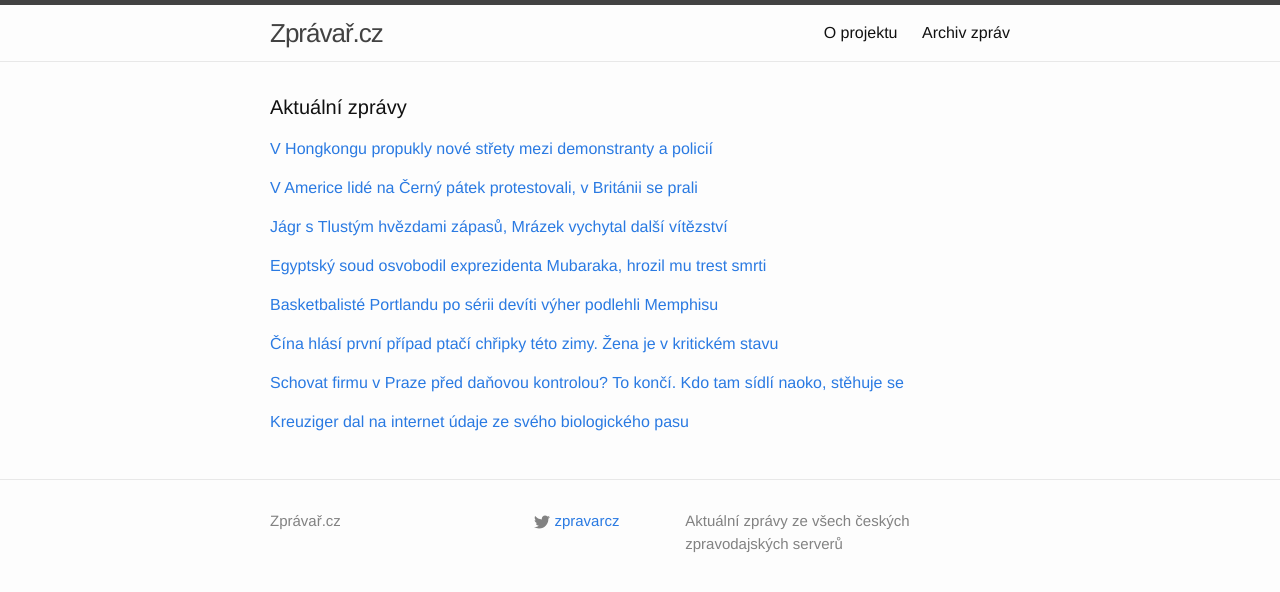
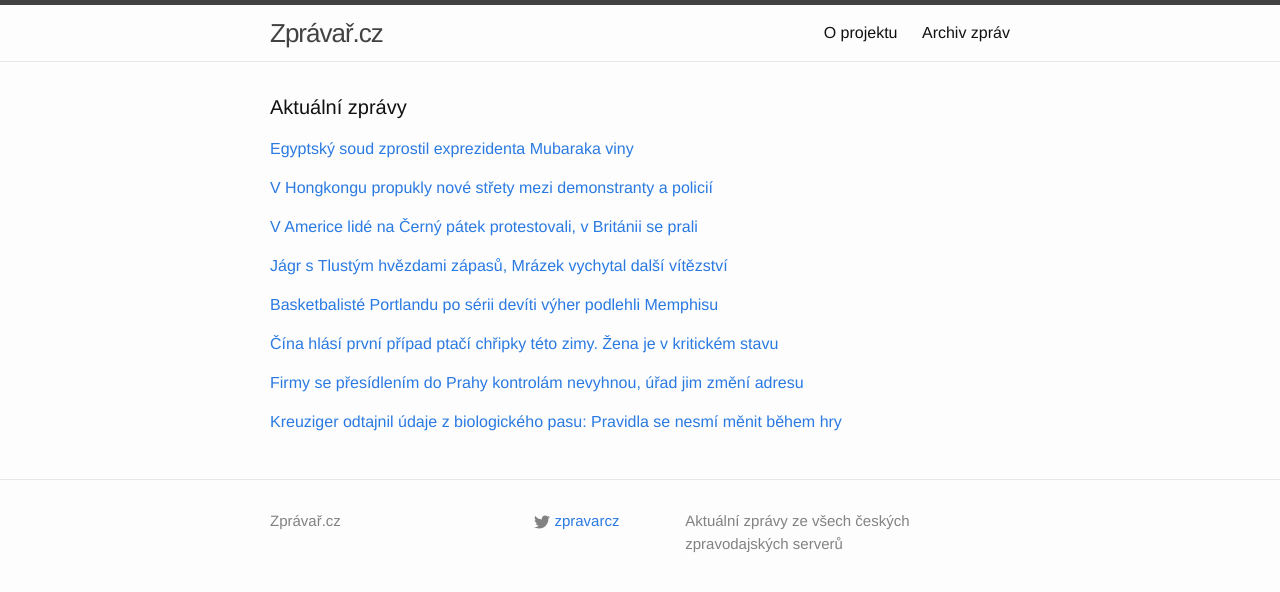
Before and after one commit to adliska/zpravar, a Jekyll site: the page built from index.html, in a window 1280 px wide. Shown: the top 592 px of the page. Built offline with Jekyll 4.4.1, drawn with Linux system fonts in a browser that asks for light colours; some of the changed lines change nothing that is shown.

Commit message:
zpravar news update

```diff
--- a/index.html
+++ b/index.html
@@ -5,8 +5,21 @@ layout: default
 <div class="home">
     <h1 class="page-heading">Aktuální zprávy</h1>
 
-<p><a href="javascript:;" onclick="toggle_visibility('zpravy0')">V Hongkongu propukly nové střety mezi demonstranty a policií</a></p>
+<p><a href="javascript:;" onclick="toggle_visibility('zpravy0')">Egyptský soud zprostil exprezidenta Mubaraka viny</a></p>
 <div id="zpravy0" style="display:none">
+<ul>
+<li><a href=http://www.ceskatelevize.cz/ct24/svet/293936-egyptsky-soud-zprostil-exprezidenta-mubaraka-viny/>Egyptský soud zprostil exprezidenta Mubaraka viny - www.ceskatelevize.cz</a></li>
+<li><a href=http://zahranicni.ihned.cz/afrika/c1-63186760-byvaly-prezident-mubarak-je-nevinny-oznamil-egyptsky-soud>Bývalý prezident Mubarak je nevinný, oznámil egyptský soud - zahranicni.ihned.cz</a></li>
+<li><a href=http://zpravy.e15.cz/zahranicni/politika/egyptsky-soud-zrusil-dozivoti-pro-exprezidenta-mubaraka-1141075>Egyptský soud zrušil doživotí pro exprezidenta Mubaraka - zpravy.e15.cz</a></li>
+<li><a href=http://zpravy.e15.cz/zahranicni/politika/egyptsky-soud-osvobodil-exprezidenta-mubaraka-hrozil-mu-trest-smrti-1141075>Egyptský soud osvobodil exprezidenta Mubaraka, hrozil mu trest smrti - zpravy.e15.cz</a></li>
+<li><a href=http://www.lidovky.cz/egyptsky-soud-zprostil-mubaraka-viny-za-smrt-demonstrantu-nemuze-1dy-/zpravy-svet.aspx?c=A141129_101603_ln_zahranici_hm>Egyptský soud zprostil Mubaraka viny. Za smrt demonstrantů nemůže  - www.lidovky.cz</a></li>
+<li><a href=http://zpravy.aktualne.cz/zahranici/mubarak-je-nevinen-rozhodl-egyptsky-soud/r~0b38598677ac11e4bdad0025900fea04/>Mubarak je nevinen, rozhodl egyptský soud - zpravy.aktualne.cz</a></li>
+<li><a href=http://echo24.cz/a/iJwEZ>Egyptský soud osvobodil exprezidenta Mubaraka - echo24.cz</a></li>
+<li><a href=http://www.tyden.cz/rubriky/zahranici/afrika/mubarak-se-na-smrti-demonstrantu-nepodilel-soud-ho-zprostil-viny_325695.html>Mubarak se na smrti demonstrantů nepodílel, soud ho zprostil viny - www.tyden.cz</a></li>
+<li><a href=http://zpravy.idnes.cz/soud-potvrdil-dozivoti-pro-husniho-mubaraka-f3x-/zahranicni.aspx?c=A141129_095855_zahranicni_ert>Soud zrušil doživotí pro Mubaraka, na smrti demonstrantů se nepodílel - zpravy.idnes.cz</a></li>
+</ul>
+</div><p><a href="javascript:;" onclick="toggle_visibility('zpravy1')">V Hongkongu propukly nové střety mezi demonstranty a policií</a></p>
+<div id="zpravy1" style="display:none">
 <ul>
 <li><a href=http://echo24.cz/a/i6jtg>V Hongkongu propukly nové střety mezi demonstranty a policií - echo24.cz</a></li>
 <li><a href=http://zahranicni.ihned.cz/asie-a-pacifik-cina/c1-63185960-demonstranti-v-hongkongu-se-vraceji-na-barikady-zakrocila-policie>Demonstranti v Hongkongu se vracejí na barikády. Zakročila policie - zahranicni.ihned.cz</a></li>
@@ -16,8 +29,8 @@ layout: default
 <li><a href=http://www.novinky.cz/zahranicni/svet/354911-v-hongkongu-propukly-poulicni-nepokoje.html>V Hongkongu propukly pouliční nepokoje - www.novinky.cz</a></li>
 <li><a href=http://www.ceskenoviny.cz/zpravy/zpravy/v-hongkongu-propukly-nove-strety-mezi-demonstranty-a-policii/1152840>V Hongkongu propukly nové střety mezi demonstranty a policií - www.ceskenoviny.cz</a></li>
 </ul>
-</div><p><a href="javascript:;" onclick="toggle_visibility('zpravy1')">V Americe lidé na Černý pátek protestovali, v Británii se prali</a></p>
-<div id="zpravy1" style="display:none">
+</div><p><a href="javascript:;" onclick="toggle_visibility('zpravy2')">V Americe lidé na Černý pátek protestovali, v Británii se prali</a></p>
+<div id="zpravy2" style="display:none">
 <ul>
 <li><a href=http://zpravy.e15.cz/zahranicni/udalosti/v-americe-lide-na-cerny-patek-protestovali-v-britanii-se-prali-1141065>V Americe lidé na Černý pátek protestovali, v Británii se prali - zpravy.e15.cz</a></li>
 <li><a href=http://zpravy.e15.cz/zahranicni/udalosti/v-usa-lide-na-cerny-patek-protestovali-v-britanii-se-prali-1141065>V USA lidé na Černý pátek protestovali, v Británii se prali - zpravy.e15.cz</a></li>
@@ -27,8 +40,8 @@ layout: default
 <li><a href=http://www.tyden.cz/rubriky/zahranici/amerika/ferguson-demonstranti-zablokovali-nakupni-strediska_325685.html>Ferguson: demonstranti zablokovali nákupní střediska - www.tyden.cz</a></li>
 <li><a href=http://www.ceskenoviny.cz/zpravy/zpravy/fergusonsti-demonstranti-zablokovali-nakupni-stredisko/1152818>Fergusonští demonstranti zablokovali nákupní středisko - www.ceskenoviny.cz</a></li>
 </ul>
-</div><p><a href="javascript:;" onclick="toggle_visibility('zpravy2')">Jágr s Tlustým hvězdami zápasů, Mrázek vychytal další vítězství</a></p>
-<div id="zpravy2" style="display:none">
+</div><p><a href="javascript:;" onclick="toggle_visibility('zpravy3')">Jágr s Tlustým hvězdami zápasů, Mrázek vychytal další vítězství</a></p>
+<div id="zpravy3" style="display:none">
 <ul>
 <li><a href=http://www.tyden.cz/rubriky/sport/hokej/nhl/jagr-s-tlustym-hvezdami-zapasu-mrazek-vychytal-dalsi-vitezstvi_325679.html>Jágr s Tlustým hvězdami zápasů, Mrázek vychytal další vítězství - www.tyden.cz</a></li>
 <li><a href=http://hokej.idnes.cz/jagr-a-tlusty-patrili-ke-hvezdam-zapasu-fcm-/nhl.aspx?c=A141128_215304_nhl_Mkr>Jágr a Tlustý patřili ke hvězdám zápasu, Hemský dal první gól - hokej.idnes.cz</a></li>
@@ -36,16 +49,6 @@ layout: default
 <li><a href=http://www.denik.cz/hokej/jagr-a-tlusty-patrili-ke-hvezdam-zapasu-hemsky-dal-prvni-gol-20141129.html>Jágr a Tlustý patřili ke hvězdám zápasu, Hemský dal první gól - www.denik.cz</a></li>
 <li><a href=http://www.sportovninoviny.cz/zpravy/jagr-a-tlusty-patrili-ke-hvezdam-zapasu-hemsky-dal-prvni-gol/1152836>Jágr a Tlustý patřili ke hvězdám zápasu, Hemský dal první gól - www.sportovninoviny.cz</a></li>
 <li><a href=http://sport.aktualne.cz/gol-a-nahravka-jagra-nestacily-vyhru-slavil-golman-mrazek/r~400cb212778c11e49b26002590604f2e/>Gól a nahrávka Jágra nestačily, výhru slavil gólman Mrázek - sport.aktualne.cz</a></li>
-</ul>
-</div><p><a href="javascript:;" onclick="toggle_visibility('zpravy3')">Egyptský soud osvobodil exprezidenta Mubaraka, hrozil mu trest smrti</a></p>
-<div id="zpravy3" style="display:none">
-<ul>
-<li><a href=http://zpravy.e15.cz/zahranicni/politika/egyptsky-soud-osvobodil-exprezidenta-mubaraka-hrozil-mu-trest-smrti-1141075>Egyptský soud osvobodil exprezidenta Mubaraka, hrozil mu trest smrti - zpravy.e15.cz</a></li>
-<li><a href=http://www.lidovky.cz/egyptsky-soud-zprostil-mubaraka-viny-za-smrt-demonstrantu-nemuze-1dy-/zpravy-svet.aspx?c=A141129_101603_ln_zahranici_hm>Egyptský soud zprostil Mubaraka viny. Za smrt demonstrantů nemůže  - www.lidovky.cz</a></li>
-<li><a href=http://zpravy.aktualne.cz/zahranici/mubarak-je-nevinen-rozhodl-egyptsky-soud/r~0b38598677ac11e4bdad0025900fea04/>Mubarak je nevinen, rozhodl egyptský soud - zpravy.aktualne.cz</a></li>
-<li><a href=http://echo24.cz/a/iJwEZ>Egyptský soud osvobodil exprezidenta Mubaraka - echo24.cz</a></li>
-<li><a href=http://www.tyden.cz/rubriky/zahranici/afrika/mubarak-se-na-smrti-demonstrantu-nepodilel-soud-ho-zprostil-viny_325695.html>Mubarak se na smrti demonstrantů nepodílel, soud ho zprostil viny - www.tyden.cz</a></li>
-<li><a href=http://zpravy.idnes.cz/soud-potvrdil-dozivoti-pro-husniho-mubaraka-f3x-/zahranicni.aspx?c=A141129_095855_zahranicni_ert>Soud zrušil doživotí pro Mubaraka, na smrti demonstrantů se nepodílel - zpravy.idnes.cz</a></li>
 </ul>
 </div><p><a href="javascript:;" onclick="toggle_visibility('zpravy4')">Basketbalisté Portlandu po sérii devíti výher podlehli Memphisu</a></p>
 <div id="zpravy4" style="display:none">
@@ -63,16 +66,18 @@ layout: default
 <li><a href=http://zpravy.idnes.cz/cina-hlasi-prvni-pripad-chripky-h7n9-teto-zimni-sezony-pfn-/zahranicni.aspx?c=A141129_065623_zahranicni_zt>Čína hlásí první případ ptačí chřipky této zimy. Nakazila se mladá žena - zpravy.idnes.cz</a></li>
 <li><a href=http://echo24.cz/a/wsw4a>Čína hlásí první případ chřipky H7N9 této zimní sezóny - echo24.cz</a></li>
 </ul>
-</div><p><a href="javascript:;" onclick="toggle_visibility('zpravy6')">Schovat firmu v Praze před daňovou kontrolou? To končí. Kdo tam sídlí naoko, stěhuje se</a></p>
+</div><p><a href="javascript:;" onclick="toggle_visibility('zpravy6')">Firmy se přesídlením do Prahy kontrolám nevyhnou, úřad jim změní adresu</a></p>
 <div id="zpravy6" style="display:none">
 <ul>
+<li><a href=http://zpravy.e15.cz/byznys/finance-a-bankovnictvi/firmy-se-presidlenim-do-prahy-kontrolam-nevyhnou-urad-jim-zmeni-adresu-1141077>Firmy se přesídlením do Prahy kontrolám nevyhnou, úřad jim změní adresu - zpravy.e15.cz</a></li>
 <li><a href=http://byznys.ihned.cz/zpravodajstvi-cesko/c1-63186560-schovat-firmu-v-praze-pred-danovou-kontrolou-to-konci-kdo-tam-sidli-naoko-stehuje-se>Schovat firmu v Praze před daňovou kontrolou? To končí. Kdo tam sídlí naoko, stěhuje se - byznys.ihned.cz</a></li>
 <li><a href=http://www.tyden.cz/rubriky/byznys/cesko/konec-raje-podnikatelu-v-praze-urad-vystehuje-tisice-firem_325686.html>Konec ráje podnikatelů v Praze? Úřad vystěhuje tisíce firem - www.tyden.cz</a></li>
 <li><a href=http://www.denik.cz/ekonomika/financni-reditelstvi-zmeni-tisicum-firem-oficialni-prazske-sidlo-20141129.html>Finanční ředitelství změní tisícům firem oficiální pražské sídlo - www.denik.cz</a></li>
 </ul>
-</div><p><a href="javascript:;" onclick="toggle_visibility('zpravy7')">Kreuziger dal na internet údaje ze svého biologického pasu</a></p>
+</div><p><a href="javascript:;" onclick="toggle_visibility('zpravy7')">Kreuziger odtajnil údaje z biologického pasu: Pravidla se nesmí měnit během hry</a></p>
 <div id="zpravy7" style="display:none">
 <ul>
+<li><a href=http://www.denik.cz/ostatni_sport/kreuziger-jedna-odtajnil-udaje-ze-sveho-biologickeho-pasu-20141129.html>Kreuziger odtajnil údaje z biologického pasu: Pravidla se nesmí měnit během hry - www.denik.cz</a></li>
 <li><a href=http://sport.aktualne.cz/kreuziger-dal-na-internet-udaje-ze-sveho-biologickeho-pasu/r~2e4a1f0677af11e49bec0025900fea04/>Kreuziger dal na internet údaje ze svého biologického pasu - sport.aktualne.cz</a></li>
 <li><a href=http://www.sportovninoviny.cz/zpravy/kreuziger-dal-na-internet-udaje-ze-sveho-biologickeho-pasu/1152877>Kreuziger dal na internet údaje ze svého biologického pasu - www.sportovninoviny.cz</a></li>
 <li><a href=http://sport.idnes.cz/kreuziger-zverejnil-dokumenty-d3c-/cyklistika.aspx?c=A141128_230028_cyklistika_tm2>Kreuziger zveřejnil své biologické pasy i další dosud utajené dokumenty - sport.idnes.cz</a></li>
```
